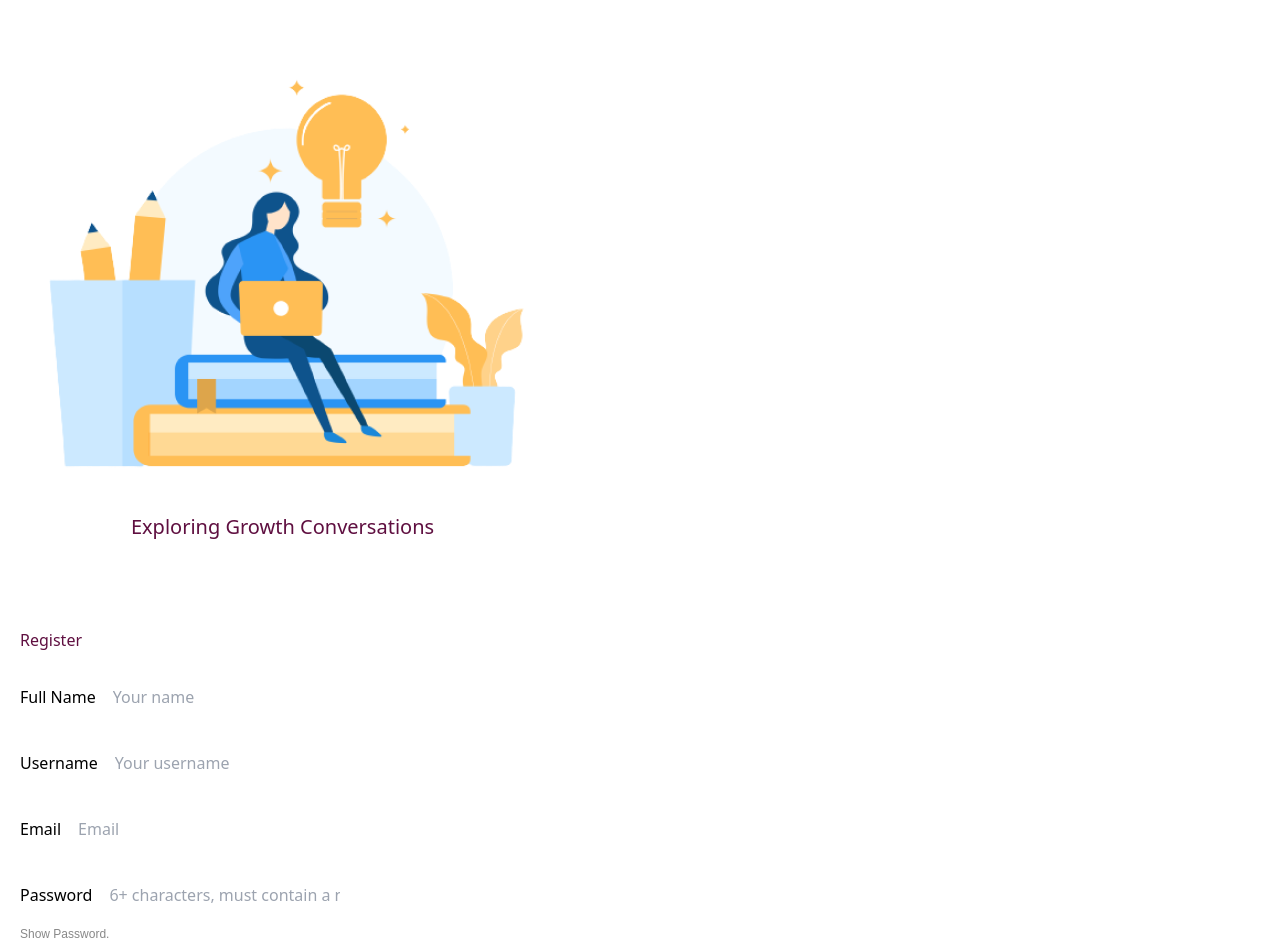
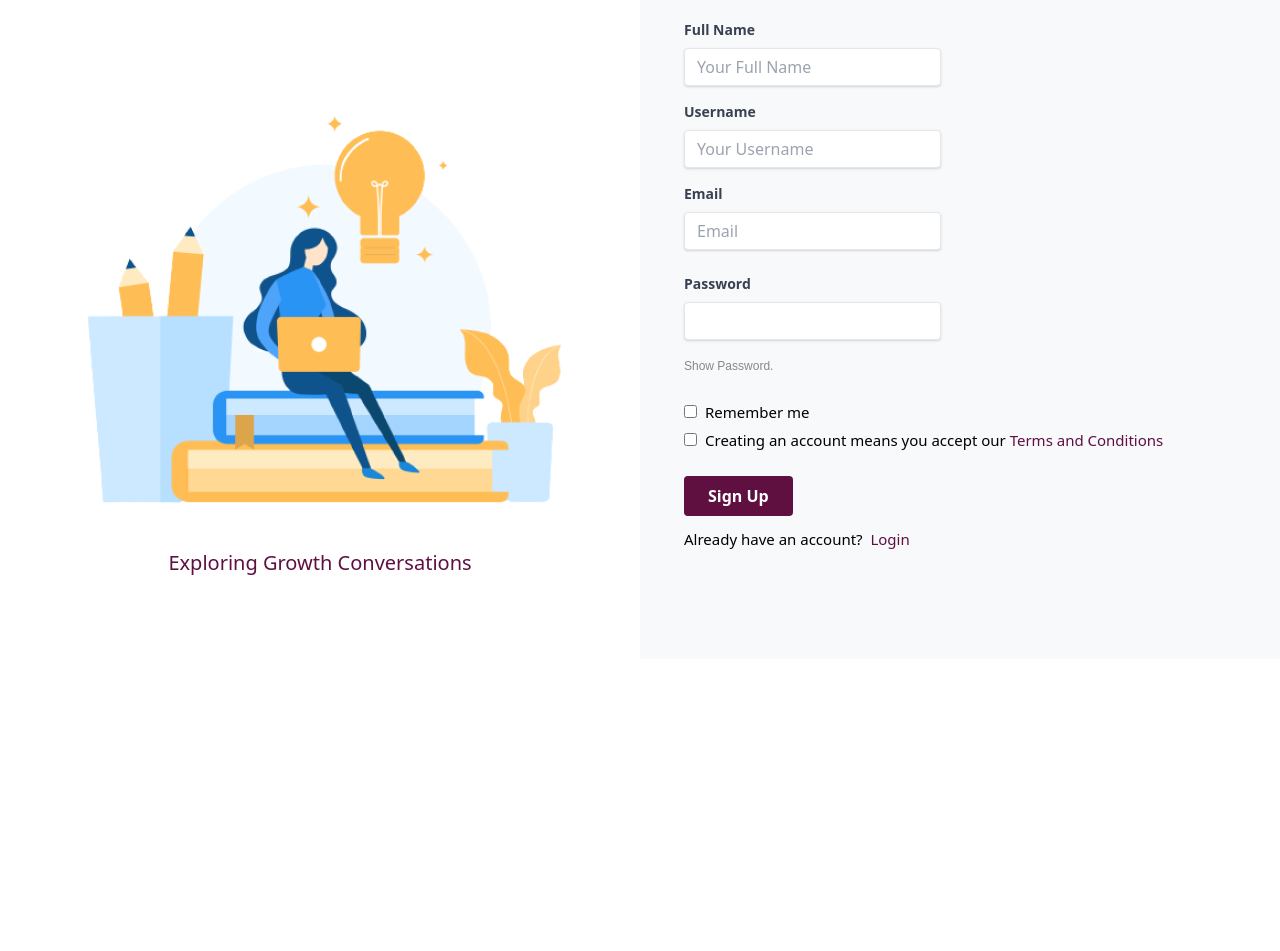
Before and after one commit to Fave7903/ultralearn_front, a React (Create React App) app in the folder ultrlfront/: page /signup in a window 1280 px wide. Shown: the part 141-1092 px from the top of the page. After the commit the page ends 800 px from the top, so only its background shows below. Built offline with nearby package versions, Linux system fonts and the light colour scheme.

Commit message:
Home page changes

```diff
--- a/ultrlfront/src/components/Signin.js
+++ b/ultrlfront/src/components/Signin.js
@@ -113,6 +113,7 @@ class Signin extends Component {
                         {toggler === "password" ? <span >Show</span> : <span>Hide</span>} Password.
                       </button>
                     </div>
+
                   <div className="">
                        <input className="form-check-input mr-2" type="checkbox" value="" id="flexCheckChecked"></input>
                       <label className="form-check-label fonts15" for="flexCheckChecked" >
@@ -123,7 +124,7 @@ class Signin extends Component {
 
 
                   <div class="flex items-center mt-6 mb-3 justify-between">
-                    <button  class="hover:bg-blue-700 btn col  text-white font-bold py-2 px-4 rounded focus:outline-none focus:shadow-outline" onClick={this.clickSubmit} type="button">
+                    <button  class="btn  text-white font-bold py-2 px-4 rounded  " onClick={this.clickSubmit} type="button">
                       Sign In
                     </button>
                   </div>
--- a/ultrlfront/src/components/Signup.js
+++ b/ultrlfront/src/components/Signup.js
@@ -4,6 +4,7 @@ import { Link } from 'react-router-dom'
 // import image3 from '../assets/image 3.png'
 // import logo from '../assets/newLogo.png'
 import { Authsidebar } from './authsidebar'
+import { Errormsg } from './errormsg'
 
 class Signup extends Component {
   constructor() {
@@ -74,17 +75,15 @@ class Signup extends Component {
   render() {
     const { fullName, username, email, password, error, open, loading, toggler } = this.state
     return (
-      <div className='body h-100'>
-        <div className="contaner-fluid ">
-          <div className="row ">
+      <div className="h-full grid grid-cols-2 ">
         <Authsidebar />
-            <div className="h-100 bg-light col-xs-12 col-sm-12 col-md-6">
+        <div className='col-span-2 md:col-span-1 md:h-full flex flex-col' style={{ backgroundColor: "#f8f9fa" }}>
+          <div className='my-auto p-6'>
 
             <div className="p-5 mt-5">
               <h2 className=" mb-5 fw-bolder">Register</h2>
-                <div className="alert alert-danger" style={{ display: error ? "" : "none" }}>
-                  {error}
-                </div>
+              <Errormsg error={error} style={{ display: error ? "" : "none" }} />
+
               <div className="alert alert-info" style={{ display: open ? "" : "none" }}>
                 New account successfully created. Please <Link to='/signin'>Sign in</Link>
               </div>
@@ -94,67 +93,69 @@ class Signup extends Component {
                 </div>
               </div> : ""}
               <form>
-                  <div className="row">
-                    <div className="form-group mb-4 col-6">
-                      <label className="fw-bold signup-ititle">Full Name</label>
-                      <input
-
+                <div class="my-4">
+                  <label class="block text-gray-700 text-sm font-bold mb-2" for="username">
+                    Full Name
+                  </label>
+                  <input class="shadow appearance-none border rounded w-half py-2 px-3 text-gray-700 leading-tight focus:outline-none focus:shadow-outline"
                     onChange={this.handleChange("fullName")}
                     type="text"
-                        className="form-control signup-input"
-                        placeholder="Your name"
-                        value={fullName}>
-                      </input>
+                    value={fullName} type="text" placeholder="Your Full Name" />
                 </div>
-                    <div className="form-group mb-4 col-6">
-                      <label className="fw-bold signup-ititle">Username</label>
-                      <input
 
+
+                <div class="my-4">
+                  <label class="block text-gray-700 text-sm font-bold mb-2" for="username">
+                    Username
+                  </label>
+                  <input class="shadow appearance-none border rounded w-half py-2 px-3 text-gray-700 leading-tight focus:outline-none focus:shadow-outline"
                     onChange={this.handleChange("username")}
                     type="text"
-                        placeholder="Your username"
-                        className="form-control signup-input"
-                        value={username}>
-                      </input>
+                    value={username} type="text" placeholder="Your Username" />
                 </div>
-                  </div>
-                  <div className="form-group mb-4">
-                    <label className="fw-bold signup-ititle">Email</label>
-                    <input
-                      onChange={this.handleChange("email")}
-                      type="email"
-                      placeholder="Email"
-                      className="form-control signup-input"
-                      value={email}>
-                    </input>
-                  </div>
-                  <div className="form-group mb-2">
-                    <label className="fw-bold signup-ititle">Password</label>
 
 
+                <div class="my-4">
+                  <label class="block text-gray-700 text-sm font-bold mb-2" for="username">
+                    Email
+                  </label>
+                  <input class="shadow appearance-none border rounded w-half py-2 px-3 text-gray-700 leading-tight focus:outline-none focus:shadow-outline"
+                    onChange={this.handleChange("email")}
+                    type="email" id="username" value={email} type="text" placeholder="Email" />
+                </div>
+
+
+
+                <div className="my-6">
+                  <label className="block text-gray-700 text-sm font-bold mb-2" for="password">
+                    Password
+                  </label>
                   <input
                     onChange={this.handleChange("password")}
                     type={toggler}
-                      className="form-control signup-input"
-                      placeholder="6+ characters, must contain a number"
-                      value={password}>
+                    className="shadow appearance-none border rounded w-half py-2 px-3 text-gray-700 mb-3 leading-tight focus:outline-none focus:shadow-outline"
+                    value={password}   >
                   </input>
-                    <div className="input-group-btn">
+                  <div className="m-0">
                     <button type="button" style={{ textDecoration: "none", color: "#888", fontSize: "12px" }} className="link_button" onClick={this.toggle}>
                       {toggler === "password" ? <span >Show</span> : <span>Hide</span>} Password.
-                      </button >
+                    </button>
                   </div>
                 </div>
-                  <div className="form-group mb-2">
-                    <div className="mx-4 mt-3 ">
+
+
+                <div className="">
                   <input className="form-check-input mr-2" type="checkbox" value="" id="flexCheckChecked"></input>
                   <label className="form-check-label fonts15" for="flexCheckChecked" >
                     Remember me
                   </label>
                 </div>
-                  </div>
-              <div className="form-group mb-2">
-                <div className="mt-1 mx-4">
+
+
+
+
+                <div className="mb-2">
+                  <div className="mt-1">
                     <input onClick={() => {
                       if (this.state.accept === false) {
                         this.setState({ accept: true })
@@ -167,17 +168,22 @@ class Signup extends Component {
                     </label>
 
                   </div>
-                <div className="col-5 mt-4 mx-auto">
-                  <button className="btn col mx-auto my-3" style={{ height: "50px", borderRadius: "15px", color: "white" }} onClick={this.clickSubmit} >Sign Up</button>
-                  <p className="fonts15">
+                </div>
+
+
+
+                <div class="flex items-center mt-6 mb-3 justify-between">
+                  <button class="hover:bg-blue-700 btn col  text-white font-bold py-2 px-4 rounded focus:outline-none focus:shadow-outline" onClick={this.clickSubmit} type="button">
+                    Sign Up
+                  </button>
+                </div>
+
+                <div className="fonts15 mb-3">
                 Already have an account?&nbsp;&nbsp;
                   <Link to="/signin" style={{ color: "#5F0F40" }} className="fw-bold">Login</Link>
-                </p>
                 </div>
-              </div>
-              <br></br>
+
               </form>
-          </div>
             </div>
           </div>
         </div >
--- a/ultrlfront/src/components/authsidebar.js
+++ b/ultrlfront/src/components/authsidebar.js
@@ -4,12 +4,15 @@ import signupimg from '../assets/signup.png'
 
 export const Authsidebar = () => {
     return (
-        <div className='col-span-2 md:col-span-1 md:h-full p-4'>
+        <div className='md:flex md:flex-col col-span-2 md:col-span-1 h-fit md:h-full p-4'>
+
             <Logotext />
-            <div className='hidden md:block'>
-            <img src={signupimg} className="mx-auto " alt="Student" />
-            <div style={{ color: "#5F0F40", margin: "1.5em", fontSize: "20px" }} className="text-center "> Exploring Growth Conversations</div>
+            <div className='my-auto'>
+                <div className='hidden md:block'>
+                    <img src={signupimg} className="mx-auto " alt="Student" />
+                    <div style={{ color: "#5F0F40", margin: "1.5em", fontSize: "20px" }} className="text-center "> Exploring Growth Conversations</div>
 
+                </div>
             </div>
         </div>)
 }
--- /dev/null
+++ b/ultrlfront/src/components/msg.js
@@ -0,0 +1,15 @@
+import React from 'react'
+
+export const Msg = ({ error, style }) => {
+    return (
+        <>
+
+            <div class="bg-red-100 border border-red-400 text-red-700 px-4 py-3 rounded relative" role="alert" style={style}>
+                <span class="block sm:inline">{error}</span>
+                <span class="absolute top-0 bottom-0 right-0 px-4 py-3">
+                    <svg class="fill-current h-6 w-6 text-red-500" role="button" xmlns="http://www.w3.org/2000/svg" viewBox="0 0 20 20"><title>Close</title><path d="M14.348 14.849a1.2 1.2 0 0 1-1.697 0L10 11.819l-2.651 3.029a1.2 1.2 0 1 1-1.697-1.697l2.758-3.15-2.759-3.152a1.2 1.2 0 1 1 1.697-1.697L10 8.183l2.651-3.031a1.2 1.2 0 1 1 1.697 1.697l-2.758 3.152 2.758 3.15a1.2 1.2 0 0 1 0 1.698z" /></svg>
+                </span>
+            </div>
+        </>
+    )
+}
```
Lines whose indentation alone changed are shown as unchanged.
